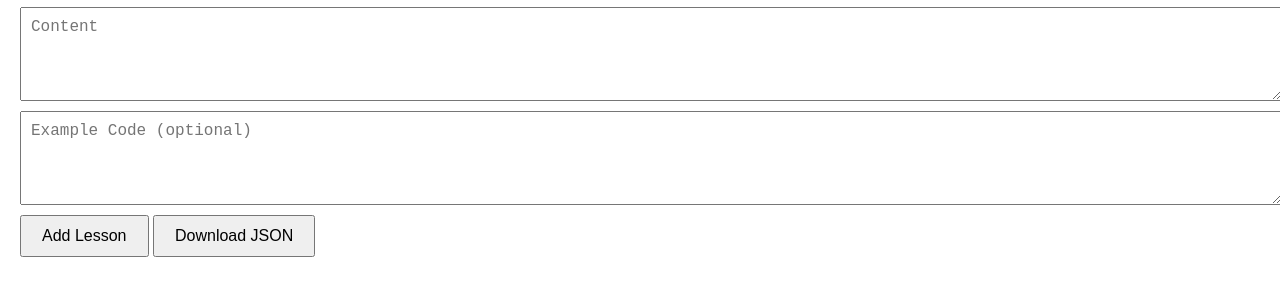
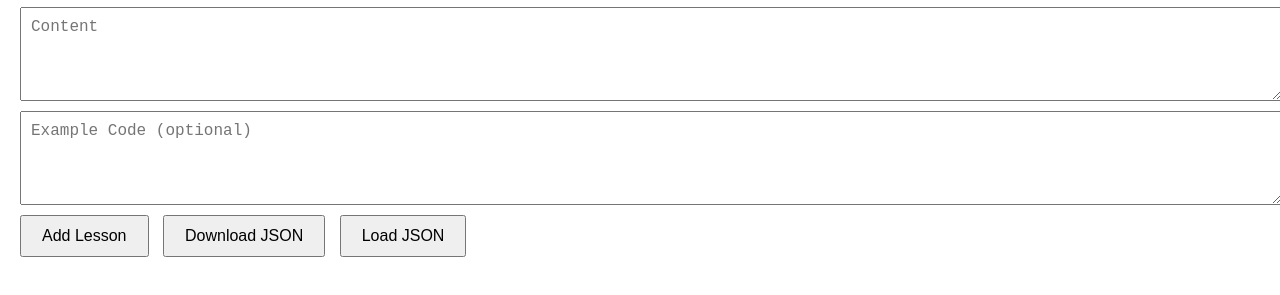
Before and after one commit to kingpinzs/SynthCodeLab, an Eleventy site: page src/json_editor/index.html in a window 1280 px wide. Shown: the part 125-420 px from the top of the page. Built offline with nearby package versions, Linux system fonts and the light colour scheme; Eleventy itself is replaced by a stand-in of ours; files that its build step writes are made by us from their sources.

Commit message:
add json editor

```diff
--- a/package.json
+++ b/package.json
@@ -7,7 +7,8 @@
     "test": "tests"
   },
   "scripts": {
-    "test": "echo \"Error: no test specified\" && exit 1"
+    "build": "eleventy",
+    "serve": "eleventy --serve"
   },
   "keywords": [],
   "author": "",
--- a/src/json_editor/index.html
+++ b/src/json_editor/index.html
@@ -20,6 +20,7 @@
       padding: 10px 20px;
       font-size: 16px;
       cursor: pointer;
+      margin-right: 10px;
     }
   </style>
 </head>
@@ -31,6 +32,7 @@
     <textarea id="exampleCode" placeholder="Example Code (optional)" rows="4"></textarea>
     <button onclick="addLesson()">Add Lesson</button>
     <button onclick="downloadJSON()">Download JSON</button>
+    <button onclick="loadJSON()">Load JSON</button>
   </div>
   <pre id="jsonOutput"></pre>
   <script src="script.js"></script>
--- a/src/json_editor/script.js
+++ b/src/json_editor/script.js
@@ -1,4 +1,19 @@
 let lessons = [];
+
+// Load JSON from GitHub
+async function loadJSON() {
+  try {
+    const response = await fetch('https://raw.githubusercontent.com/kingpinzs/SynthCodeLab/main/src/_data/lessons.json');
+    if (!response.ok) {
+      throw new Error('Network response was not ok');
+    }
+    const data = await response.json();
+    lessons = data.lessons || [];
+    displayJSON();
+  } catch (error) {
+    alert('Failed to load JSON: ' + error.message);
+  }
+}
 
 function addLesson() {
   const title = document.getElementById('title').value;
```
Also changed, not shown: .eleventy.js, 2 other files.
